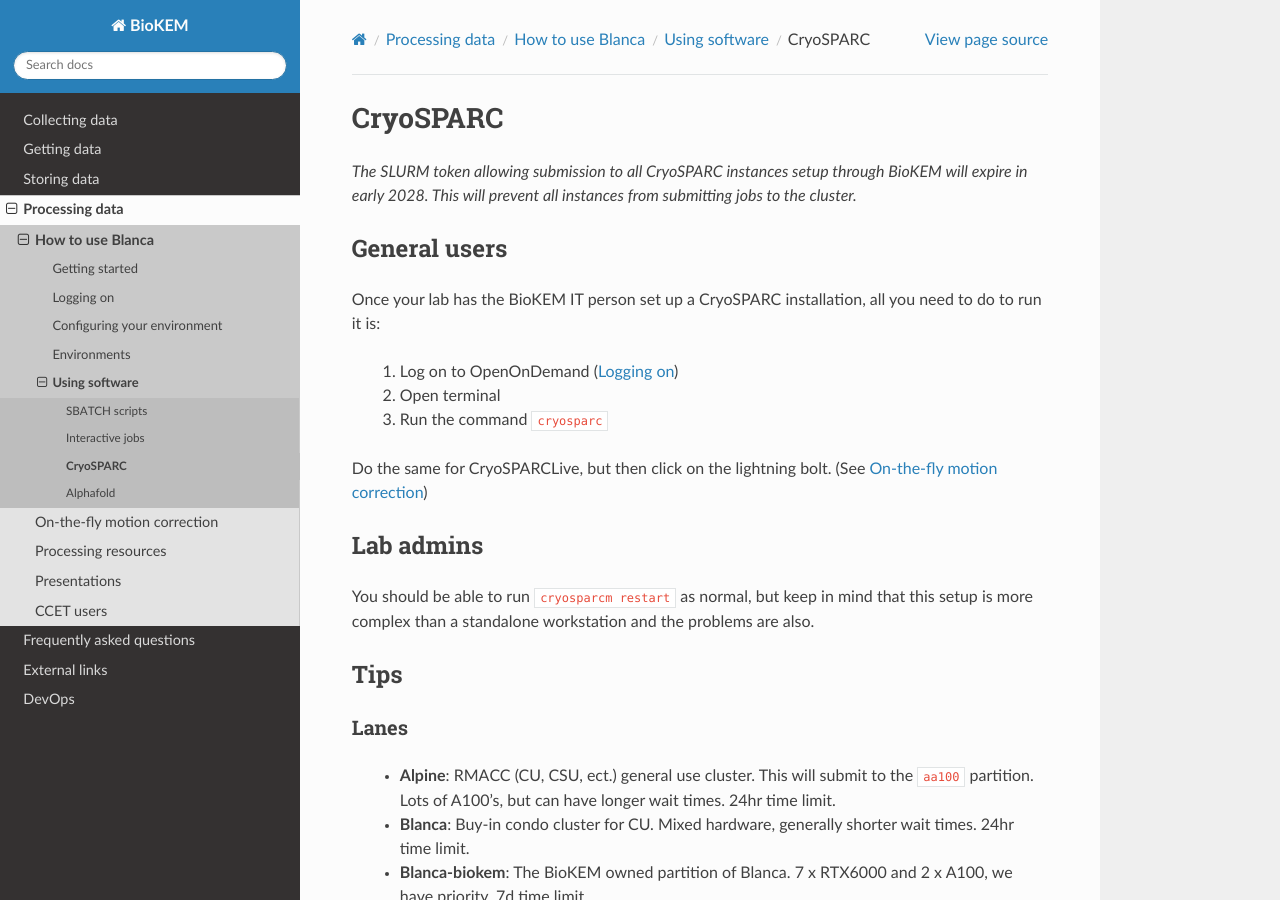
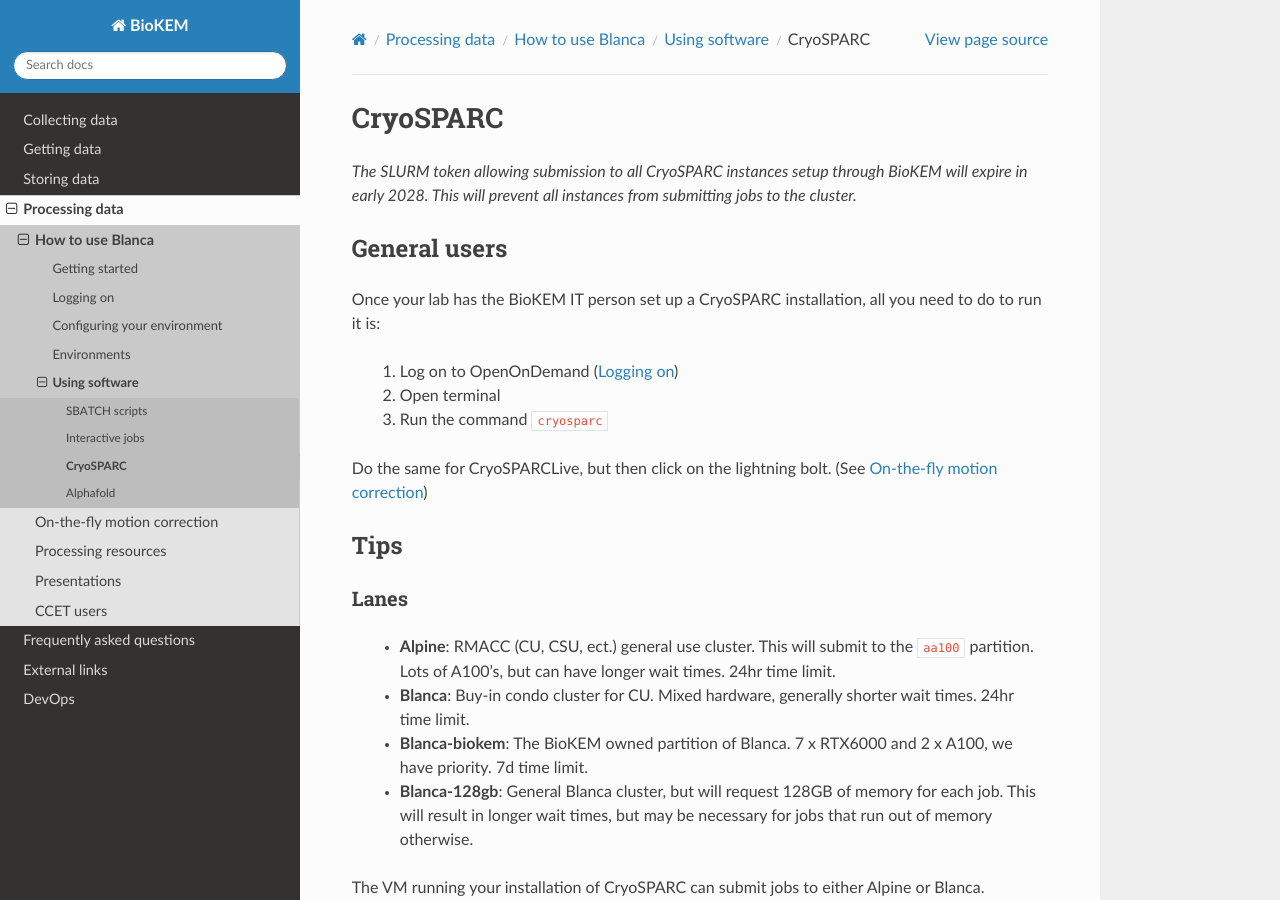
Before and after one commit to CU-BioKEM/user-guide, a Sphinx documentation site: the page built from docs/source/processing/using_software/cryosparc.rst, in a window 1280 px wide and 900 px high. Built offline with Sphinx 7.4.7 and the Read the Docs theme 2.0.0, drawn with Linux system fonts in a browser that asks for light colours; pages that are not in the unit, such as notebooks, are missing from menus.

Commit message:
updated cryosparc

```diff
--- a/docs/source/processing/using_software/cryosparc.rst
+++ b/docs/source/processing/using_software/cryosparc.rst
@@ -19,15 +19,6 @@
 Do the same for CryoSPARCLive, but then click on the lightning bolt. (See
 :doc:`../otf_motion_correction`)
 
-.. _Lab admins:
-
-Lab admins
-----------
-You should be able to run ``cryosparcm restart`` as normal, but keep in mind
-that this setup is more complex than a standalone workstation and the problems
-are also.
-
-
 .. _cryosparc tips:
 
 Tips
@@ -39,6 +30,7 @@
   - **Alpine**: RMACC (CU, CSU, ect.) general use cluster. This will submit to the ``aa100`` partition. Lots of A100's, but can have longer wait times. 24hr time limit.
   - **Blanca**: Buy-in condo cluster for CU. Mixed hardware, generally shorter wait times. 24hr time limit.
   - **Blanca-biokem**: The BioKEM owned partition of Blanca. 7 x RTX6000 and 2 x A100, we have priority. 7d time limit.
+  - **Blanca-128gb**: General Blanca cluster, but will request 128GB of memory for each job. This will result in longer wait times, but may be necessary for jobs that run out of memory otherwise.
 
 The VM running your installation of CryoSPARC can submit jobs to either Alpine
 or Blanca. Although your jobs should start eventually wherever you submit, they
```
